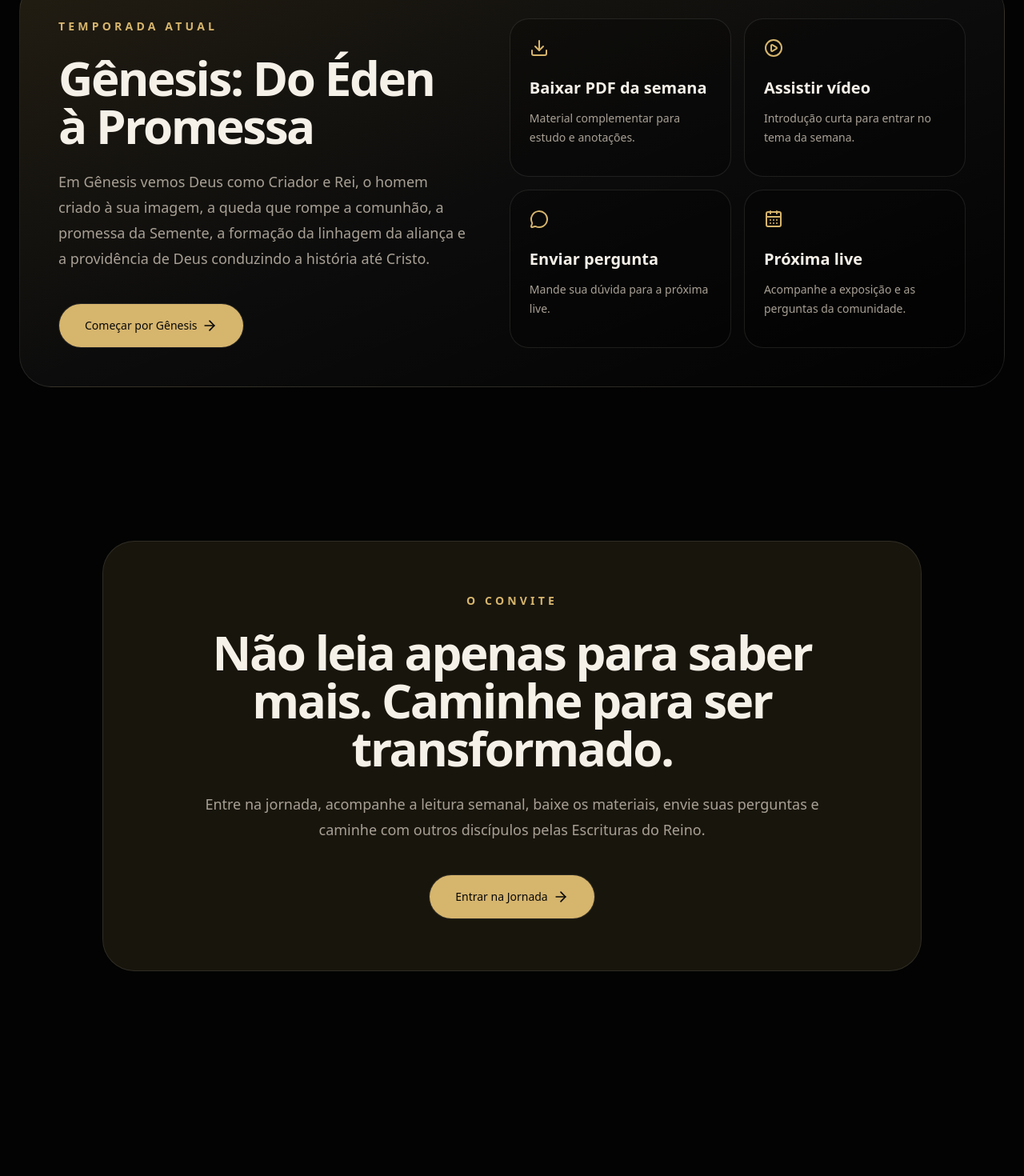
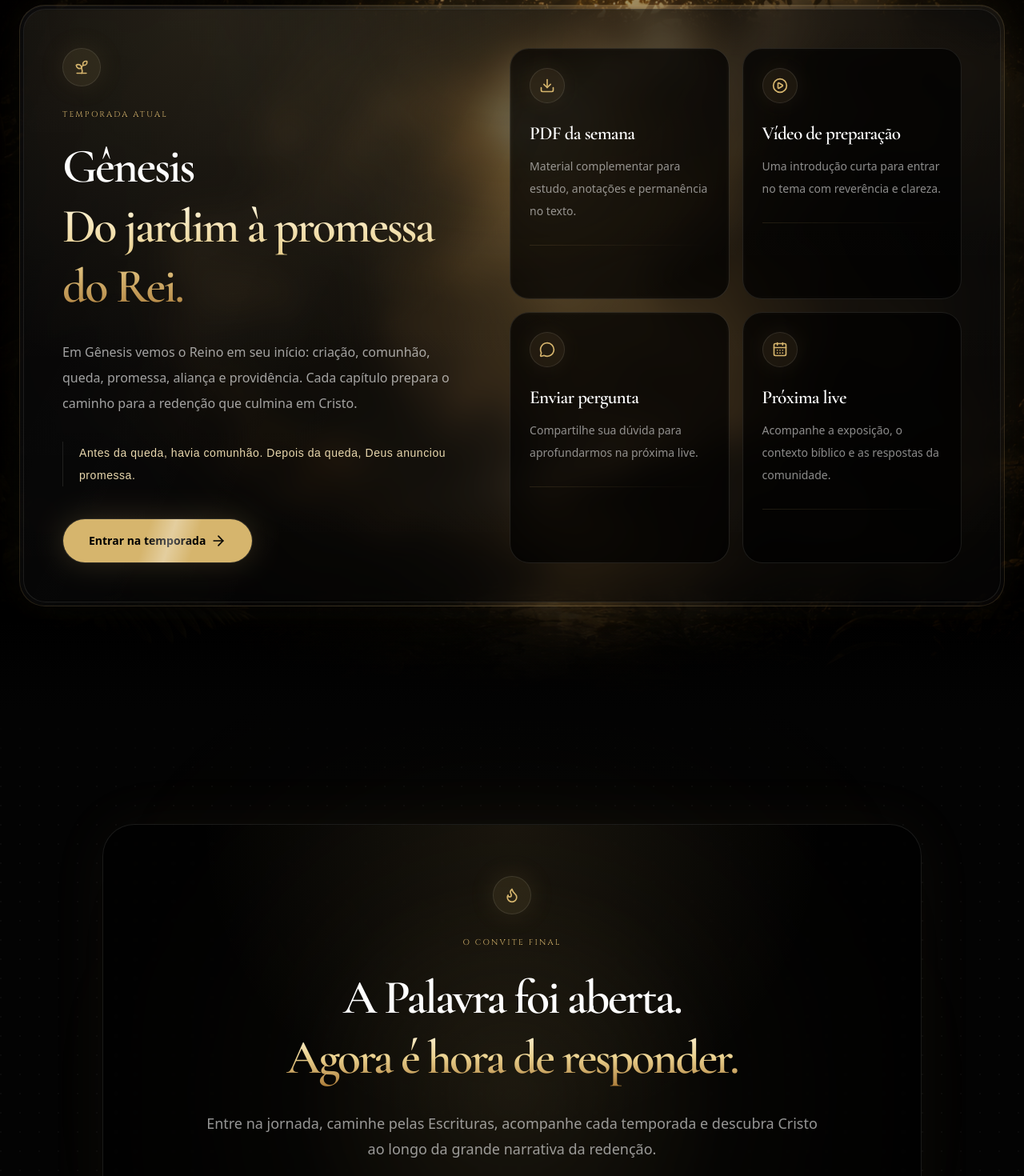
Before and after one commit to MarcoFranca/trazendooreino, a Next.js app: page / in a window 1280 px wide. Shown: the part 6520-7990 px from the top of the page at 80% size. Before the commit the page ends 7830 px from the top, so only its background shows below. Built offline with nearby package versions, Linux system fonts and the light colour scheme; a web font is replaced by a local one.

Commit message:
current session e final cta, repaginado

```diff
--- a/src/components/current-season-section.tsx
+++ b/src/components/current-season-section.tsx
@@ -1,46 +1,165 @@
-import { ArrowRight, CalendarDays, Download, MessageCircle, PlayCircle } from "lucide-react";
+import {
+    ArrowRight,
+    CalendarDays,
+    Download,
+    MessageCircle,
+    PlayCircle,
+    Sprout,
+} from "lucide-react";
+
 import { Button } from "@/components/ui/button";
+
+const resources = [
+    {
+        title: "PDF da semana",
+        text: "Material complementar para estudo, anotações e permanência no texto.",
+        icon: Download,
+    },
+    {
+        title: "Vídeo de preparação",
+        text: "Uma introdução curta para entrar no tema com reverência e clareza.",
+        icon: PlayCircle,
+    },
+    {
+        title: "Enviar pergunta",
+        text: "Compartilhe sua dúvida para aprofundarmos na próxima live.",
+        icon: MessageCircle,
+    },
+    {
+        title: "Próxima live",
+        text: "Acompanhe a exposição, o contexto bíblico e as respostas da comunidade.",
+        icon: CalendarDays,
+    },
+];
 
 export function CurrentSeasonSection() {
     return (
-        <section id="genesis" className="px-6 py-24">
-            <div className="mx-auto max-w-7xl rounded-[2.5rem] border border-primary/20 bg-gradient-to-br from-primary/15 via-white/[0.04] to-transparent p-8 md:p-12">
-                <div className="grid gap-12 lg:grid-cols-[0.95fr_1.05fr]">
+        <section
+            id="genesis"
+            className="relative overflow-hidden bg-[#030303] px-6 py-24 text-white md:py-32"
+        >
+            {/* imagem de fundo */}
+            <div
+                aria-hidden
+                className="absolute inset-0 bg-cover bg-center "
+                style={{
+                    backgroundImage: "url('/images/eden-season.png')",
+                    backgroundPosition: "center center",
+                }}
+            />
+
+            {/* camada escura */}
+            {/*<div*/}
+            {/*    aria-hidden*/}
+            {/*    className="absolute inset-0 bg-[linear-gradient(to_bottom,rgba(3,3,3,0.82)_0%,rgba(3,3,3,0.68)_36%,rgba(3,3,3,0.84)_78%,#030303_100%)]"*/}
+            {/*/>*/}
+
+            {/* glow */}
+            <div
+                aria-hidden
+                className="absolute inset-0 bg-[radial-gradient(circle_at_50%_28%,rgba(214,181,109,0.16),transparent_34%),radial-gradient(circle_at_50%_68%,rgba(214,181,109,0.05),transparent_46%)]"
+            />
+
+            {/* vinheta */}
+            <div
+                aria-hidden
+                className="absolute inset-0 bg-[radial-gradient(circle_at_center,transparent_18%,rgba(0,0,0,0.58)_82%,rgba(0,0,0,0.9)_100%)]"
+            />
+
+            {/*/!* textura *!/*/}
+            {/*<div*/}
+            {/*    aria-hidden*/}
+            {/*    className="absolute inset-0 opacity-[0.032] [background-image:radial-gradient(circle_at_1px_1px,white_1px,transparent_0)] [background-size:24px_24px]"*/}
+            {/*/>*/}
+
+            {/* linha superior */}
+            <div
+                aria-hidden
+                className="absolute inset-x-0 top-0 h-px bg-gradient-to-r from-transparent via-[#d6b56d]/24 to-transparent"
+            />
+
+            <div className="relative mx-auto max-w-7xl">
+                <div className="sacred-card rounded-[2rem] p-1">
+                    <div className="relative overflow-hidden rounded-[1.75rem] border border-white/0 bg-black/54 p-7 backdrop-blur-[2px] md:p-10 lg:p-12">
+                        <div
+                            aria-hidden
+                            className="absolute inset-0 bg-[radial-gradient(circle_at_18%_0%,rgba(214,181,109,0.12),transparent_38%)]"
+                        />
+
+                        <div className="relative grid gap-12 lg:grid-cols-[0.95fr_1.05fr]">
                             <div>
-                        <p className="text-sm font-semibold uppercase tracking-[0.3em] text-primary">
+                                <div className="mb-7 flex size-12 items-center justify-center rounded-full border border-[#d6b56d]/20 bg-[#d6b56d]/10 shadow-[0_0_34px_rgba(214,181,109,0.1)]">
+                                    <Sprout className="size-5 text-[#d6b56d]" />
+                                </div>
+
+                                <p className="sacred-inscription text-[10px] text-[#d6b56d]">
                                     Temporada atual
                                 </p>
-                        <h2 className="mt-6 text-4xl font-semibold tracking-[-0.04em] md:text-6xl">
-                            Gênesis: Do Éden à Promessa
+
+                                <h2 className="font-display mt-5 max-w-2xl text-4xl font-semibold leading-tight tracking-[-0.04em] text-white md:text-6xl">
+                                    Gênesis
+                                    <span className="block bg-gradient-to-b from-[#fff7df] via-[#e9cf8c] to-[#a97935] bg-clip-text text-transparent">
+                                        Do jardim à promessa do Rei.
+                                    </span>
                                 </h2>
-                        <p className="mt-6 text-lg leading-8 text-muted-foreground">
-                            Em Gênesis vemos Deus como Criador e Rei, o homem criado à sua imagem,
-                            a queda que rompe a comunhão, a promessa da Semente, a formação da linhagem
-                            da aliança e a providência de Deus conduzindo a história até Cristo.
+
+                                <p className="mt-7 max-w-xl text-base leading-8 text-white/62">
+                                    Em Gênesis vemos o Reino em seu início: criação, comunhão,
+                                    queda, promessa, aliança e providência. Cada capítulo prepara
+                                    o caminho para a redenção que culmina em Cristo.
                                 </p>
 
-                        <Button className="mt-10 h-14 rounded-full bg-primary px-8 text-primary-foreground hover:bg-primary/90">
-                            Começar por Gênesis
+                                <div className="mt-8 border-l border-[#d6b56d]/26 pl-5">
+                                    <p className="font-scroll text-sm leading-7 tracking-[0.04em] text-[#e8d7ad]">
+                                        Antes da queda, havia comunhão. Depois da queda, Deus
+                                        anunciou promessa.
+                                    </p>
+                                </div>
+
+                                <Button className="cta-shimmer mt-10 h-14 rounded-full bg-[#d6b56d] px-8 text-sm font-semibold text-black shadow-[0_0_38px_rgba(214,181,109,0.2)] hover:bg-[#e7c979]">
+                                    Entrar na temporada
                                     <ArrowRight className="size-5" />
                                 </Button>
                             </div>
 
                             <div className="grid gap-4 sm:grid-cols-2">
-                        {[
-                            ["Baixar PDF da semana", "Material complementar para estudo e anotações.", Download],
-                            ["Assistir vídeo", "Introdução curta para entrar no tema da semana.", PlayCircle],
-                            ["Enviar pergunta", "Mande sua dúvida para a próxima live.", MessageCircle],
-                            ["Próxima live", "Acompanhe a exposição e as perguntas da comunidade.", CalendarDays],
-                        ].map(([title, text, Icon]) => (
-                            <div key={title as string} className="rounded-3xl border border-white/10 bg-black/25 p-6">
-                                <Icon className="size-6 text-primary" />
-                                <h3 className="mt-6 text-xl font-semibold">{title as string}</h3>
-                                <p className="mt-3 text-sm leading-6 text-muted-foreground">{text as string}</p>
+                                {resources.map(({ title, text, icon: Icon }) => (
+                                    <div
+                                        key={title}
+                                        className="group relative overflow-hidden rounded-[1.55rem] border border-[#d6b56d]/10 bg-black/40 p-6 backdrop-blur-[2px] transition duration-500 hover:border-[#d6b56d]/24 hover:bg-[#d6b56d]/[0.04]"
+                                    >
+                                        <div
+                                            aria-hidden
+                                            className="absolute inset-0 bg-[radial-gradient(circle_at_50%_0%,rgba(214,181,109,0.1),transparent_46%)] opacity-0 transition duration-500 group-hover:opacity-100"
+                                        />
+
+                                        <div className="relative">
+                                            <div className="flex size-11 items-center justify-center rounded-full border border-[#d6b56d]/16 bg-[#d6b56d]/9 shadow-[0_0_26px_rgba(214,181,109,0.08)]">
+                                                <Icon className="size-5 text-[#d6b56d]" />
+                                            </div>
+
+                                            <h3 className="font-display mt-6 text-[1.45rem] font-semibold leading-tight tracking-[-0.03em] text-white">
+                                                {title}
+                                            </h3>
+
+                                            <p className="mt-3 text-sm leading-7 text-white/54">
+                                                {text}
+                                            </p>
+
+                                            <div className="mt-7 h-px w-full bg-gradient-to-r from-[#d6b56d]/24 to-transparent opacity-55" />
+                                        </div>
                                     </div>
                                 ))}
                             </div>
                         </div>
                     </div>
+                </div>
+            </div>
+
+            <div
+                aria-hidden
+                className="absolute inset-x-0 bottom-0 h-28 bg-gradient-to-t from-[#030303] to-transparent"
+            />
         </section>
     );
 }
--- a/src/components/final-cta-section.tsx
+++ b/src/components/final-cta-section.tsx
@@ -1,25 +1,75 @@
-import { ArrowRight } from "lucide-react";
+import { ArrowRight, Flame } from "lucide-react";
+
 import { Button } from "@/components/ui/button";
 
 export function FinalCtaSection() {
     return (
-        <section className="px-6 py-24">
-            <div className="mx-auto max-w-5xl rounded-[2.5rem] border border-primary/20 bg-primary/10 p-10 text-center md:p-16">
-                <p className="text-sm font-semibold uppercase tracking-[0.3em] text-primary">
-                    O convite
-                </p>
-                <h2 className="mt-6 text-4xl font-semibold tracking-[-0.04em] md:text-6xl">
-                    Não leia apenas para saber mais. Caminhe para ser transformado.
-                </h2>
-                <p className="mx-auto mt-6 max-w-3xl text-lg leading-8 text-muted-foreground">
-                    Entre na jornada, acompanhe a leitura semanal, baixe os materiais,
-                    envie suas perguntas e caminhe com outros discípulos pelas Escrituras do Reino.
-                </p>
+        <section className="relative overflow-hidden bg-[#030303] px-6 py-28 text-white md:py-36">
+            {/* glow central */}
+            <div
+                aria-hidden
+                className="absolute left-1/2 top-1/2 h-[34rem] w-[34rem] -translate-x-1/2 -translate-y-1/2 rounded-full bg-[#d6b56d]/10 blur-[140px]"
+            />
 
-                <Button className="mt-10 h-14 rounded-full bg-primary px-8 text-primary-foreground hover:bg-primary/90">
-                    Entrar na Jornada
-                    <ArrowRight className="size-5" />
-                </Button>
+            {/* aura */}
+            <div
+                aria-hidden
+                className="absolute inset-0 bg-[radial-gradient(circle_at_center,rgba(214,181,109,0.14),transparent_34%)]"
+            />
+
+            {/* textura */}
+            <div
+                aria-hidden
+                className="absolute inset-0 opacity-[0.03] [background-image:radial-gradient(circle_at_1px_1px,white_1px,transparent_0)] [background-size:24px_24px]"
+            />
+
+            {/* fade topo */}
+            <div
+                aria-hidden
+                className="absolute inset-x-0 top-0 h-24 bg-gradient-to-b from-[#030303] to-transparent"
+            />
+
+            <div className="relative mx-auto max-w-5xl">
+                <div className="overflow-hidden rounded-[2.5rem] border border-[#d6b56d]/14 bg-black/42 p-10 text-center shadow-[0_0_80px_rgba(214,181,109,0.05)] backdrop-blur-[2px] md:p-16">
+                    <div
+                        aria-hidden
+                        className="absolute inset-0 bg-[radial-gradient(circle_at_50%_0%,rgba(214,181,109,0.1),transparent_46%)]"
+                    />
+
+                    <div className="relative">
+                        <div className="mx-auto mb-7 flex size-12 items-center justify-center rounded-full border border-[#d6b56d]/20 bg-[#d6b56d]/10 shadow-[0_0_34px_rgba(214,181,109,0.12)]">
+                            <Flame className="size-5 text-[#d6b56d]" />
+                        </div>
+
+                        <p className="sacred-inscription text-[10px] text-[#d6b56d]">
+                            O convite final
+                        </p>
+
+                        <h2 className="font-display mx-auto mt-6 max-w-4xl text-4xl font-semibold leading-tight tracking-[-0.045em] text-white md:text-6xl">
+                            A Palavra foi aberta.
+                            <span className="block bg-gradient-to-b from-[#fff7df] via-[#e9cf8c] to-[#a97935] bg-clip-text text-transparent">
+                                Agora é hora de responder.
+                            </span>
+                        </h2>
+
+                        <p className="mx-auto mt-7 max-w-3xl text-base leading-8 text-white/58 md:text-lg">
+                            Entre na jornada, caminhe pelas Escrituras, acompanhe
+                            cada temporada e descubra Cristo ao longo da grande
+                            narrativa da redenção.
+                        </p>
+
+                        <div className="mx-auto mt-10 h-px w-32 bg-gradient-to-r from-transparent via-[#d6b56d]/42 to-transparent" />
+
+                        <Button className="cta-shimmer mt-10 h-14 rounded-full bg-[#d6b56d] px-8 text-sm font-semibold text-black shadow-[0_0_40px_rgba(214,181,109,0.2)] hover:bg-[#e7c979]">
+                            Começar a jornada
+                            <ArrowRight className="size-5" />
+                        </Button>
+
+                        <p className="mt-8 text-sm tracking-[0.03em] text-white/34">
+                            Leitura semanal • PDFs • Lives • Comunidade
+                        </p>
+                    </div>
+                </div>
             </div>
         </section>
     );
```
Also changed, not shown: public/images/eden-season.png (added). Lines whose indentation alone changed are shown as unchanged.
